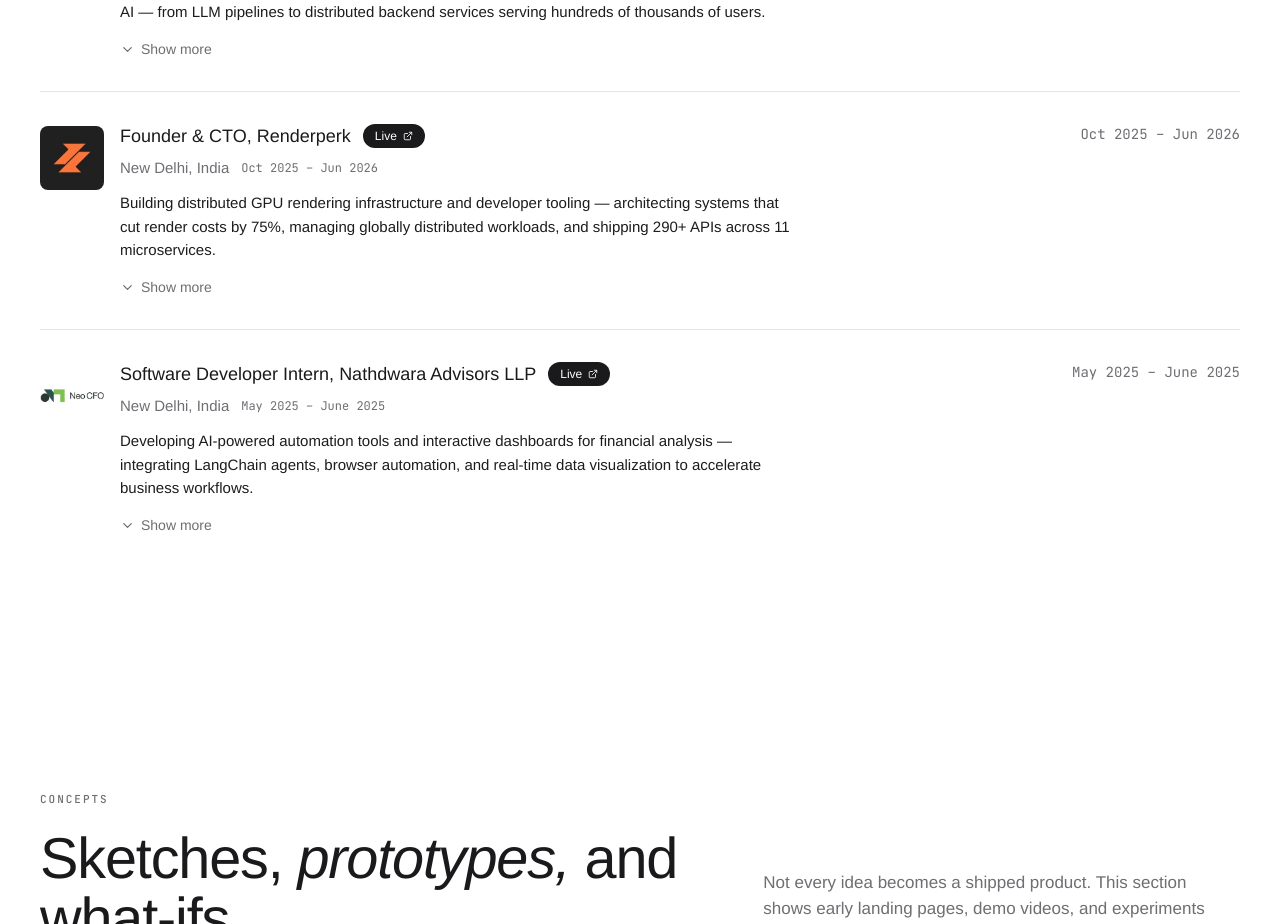
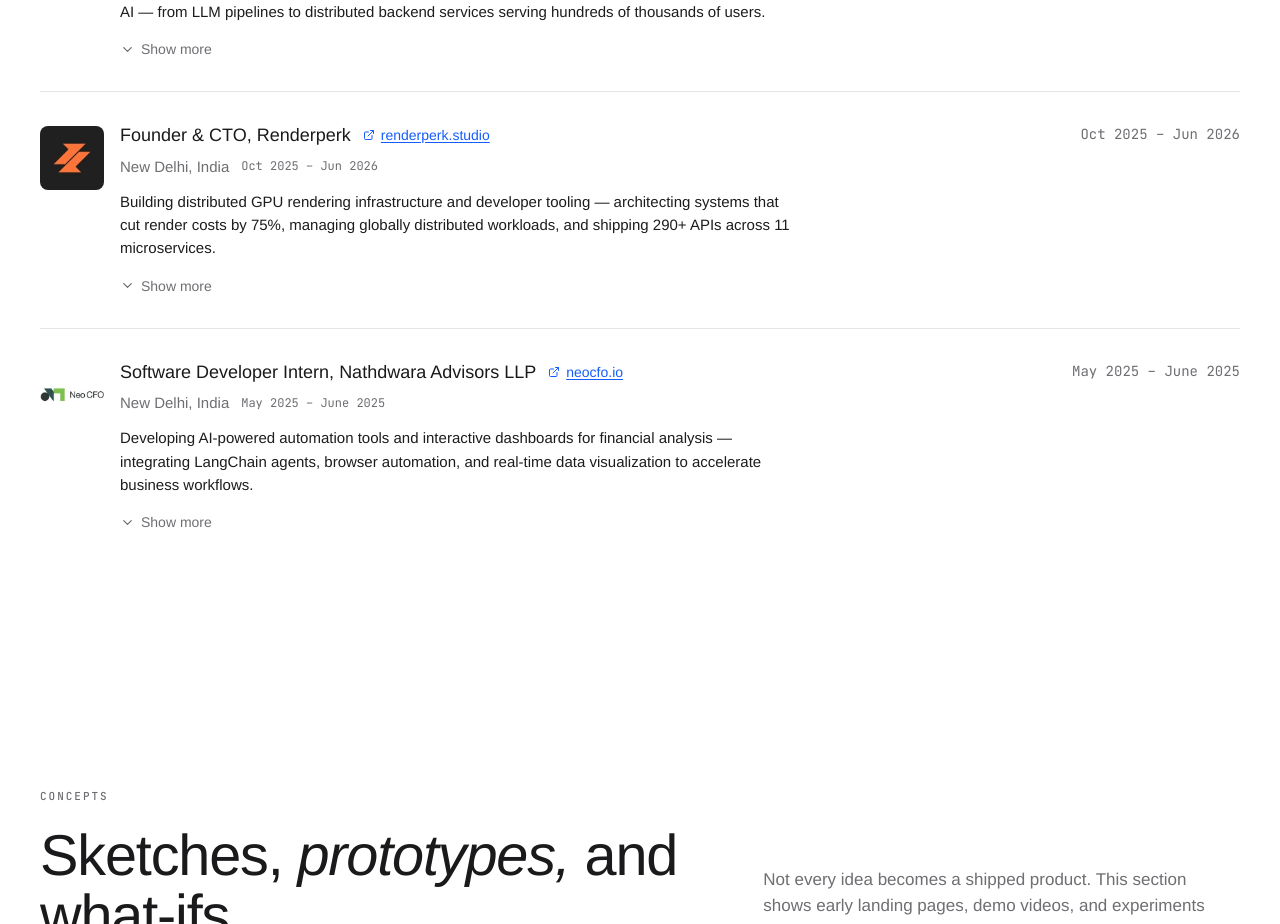
Before and after one commit to Nicky9319/Portfolio_Website, a React (Vite) app: page / in a window 1280 px wide. Shown: the part 1821-2745 px from the top of the page. Built offline with nearby package versions, Linux system fonts and the light colour scheme.

Commit message:
Update ExperienceSection job link styling and enhance live link display

```diff
--- a/src/components/sections/ExperienceSection.jsx
+++ b/src/components/sections/ExperienceSection.jsx
@@ -57,7 +57,7 @@ export function ExperienceSection() {
                     )}
 
                     <div className="flex-1">
-                      {/* Title row: designation + company + live link pill */}
+                      {/* Title row: designation + company + live link */}
                       <div className="flex flex-wrap items-center gap-3 mb-2">
                         <h3 className="font-display text-base md:text-lg text-[var(--paper)] leading-tight">
                           {job.role}, {job.company}
@@ -67,10 +67,12 @@ export function ExperienceSection() {
                             href={href}
                             target="_blank"
                             rel="noopener noreferrer"
-                            className="inline-flex items-center gap-1.5 px-3 py-1 rounded-full text-xs font-medium bg-[var(--primary)] text-[var(--primary-foreground)] hover:opacity-90 transition-opacity no-underline"
+                            className="inline-flex items-center gap-1.5 text-sm text-blue-600 hover:text-blue-700 no-underline"
                           >
-                            <span>Live</span>
-                            <ExternalLink size={10} />
+                            <ExternalLink size={12} />
+                            <span className="underline underline-offset-2">
+                              {isRenderperk ? 'renderperk.studio' : href.replace('https://', '')}
+                            </span>
                           </a>
                         )}
                       </div>
```
